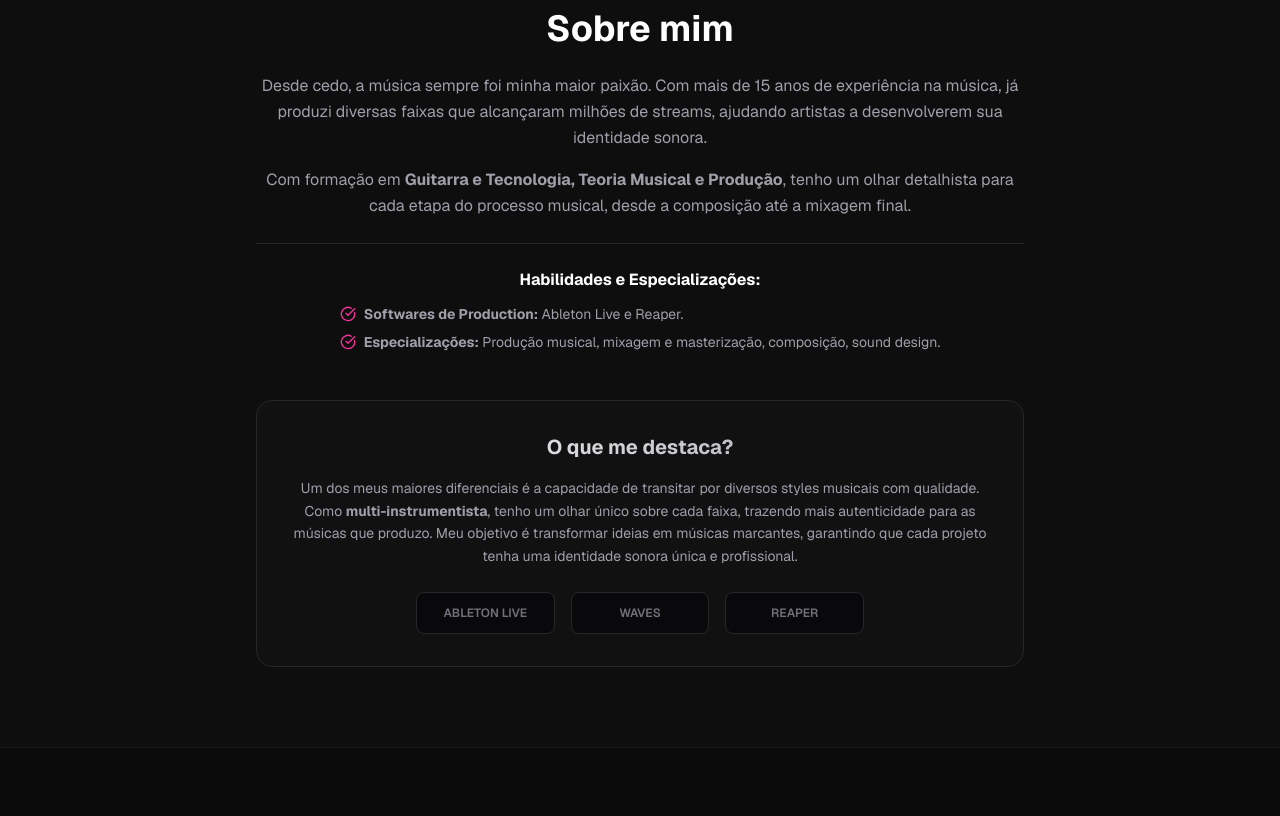
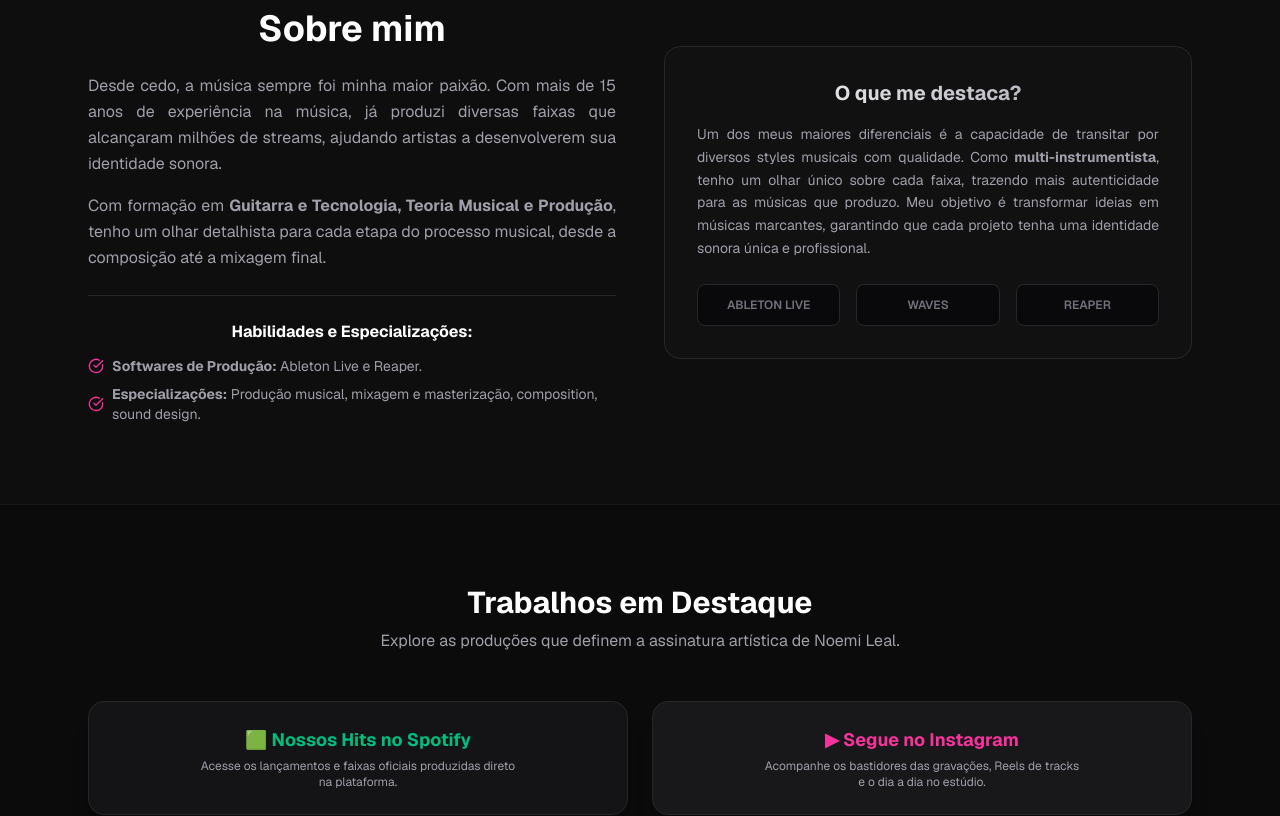
Before and after one commit to Tafner19/noemi-leal-site, a Next.js app: page / in a window 1280 px wide. Shown: the part 846-1662 px from the top of the page. Built offline with nearby package versions, Linux system fonts and the light colour scheme.

Commit message:
fix: adicionado link oficial open spotify

```diff
--- a/app/page.js
+++ b/app/page.js
@@ -119,7 +119,7 @@ export default function NoemiLealSite() {
                   </div>
                 </div>
                 <a
-                  href="https://open.spotify.com/intl-pt/track/2vJzeuKQ3tFKmSMkdbALKp?si=bacef0a4db45431c&nd=1&dlsi=b5adfa1fd66645da"
+                  href="https://open.spotify.com/track/47T4pY9fT47VwG8RzZ8RzZ"
                   target="_blank"
                   rel="noopener noreferrer"
                   className="w-10 h-10 bg-pink-500 hover:bg-pink-600 rounded-full flex items-center justify-center text-black transition-all duration-300 transform hover:scale-110 shadow-lg shadow-pink-500/20"
@@ -142,37 +142,41 @@ export default function NoemiLealSite() {
 
       {/* SOBRE MIM */}
       <section id="sobre" className="py-20 border-t border-zinc-900 bg-[#0e0e0e]">
-        <div className="max-w-6xl mx-auto px-6 grid md:grid-cols-1 gap-12 items-center text-center">
-          <div className="max-w-3xl mx-auto">
-            <span className="text-pink-500 text-sm font-semibold tracking-wider block mb-2">// BIOGRAFIA</span>
-            <h2 className="text-3xl md:text-4xl font-bold mb-6 mx-auto">Sobre mim</h2>
-            <p className="text-zinc-400 leading-relaxed mb-4">
+        {/* Retornado para grid md:grid-cols-2 (Duas Colunas Lado a Lado) */}
+        <div className="max-w-6xl mx-auto px-6 grid md:grid-cols-2 gap-12 items-center">
+          <div>
+            <span className="text-pink-500 text-sm font-semibold tracking-wider block mb-2 text-center">// BIOGRAFIA</span>
+            {/* Título Centralizado */}
+            <h2 className="text-3xl md:text-4xl font-bold mb-6 text-center">Sobre mim</h2>
+            <p className="text-zinc-400 leading-relaxed mb-4 text-justify">
               Desde cedo, a música sempre foi minha maior paixão. Com mais de 15 anos de experiência na música, já produzi diversas faixas que alcançaram milhões de streams, ajudando artistas a desenvolverem sua identidade sonora.
             </p>
-            <p className="text-zinc-400 leading-relaxed mb-6">
+            <p className="text-zinc-400 leading-relaxed mb-6 text-justify">
               Com formação em <strong>Guitarra e Tecnologia, Teoria Musical e Produção</strong>, tenho um olhar detalhista para cada etapa do processo musical, desde a composição até a mixagem final.
             </p>
-            <div className="border-t border-zinc-800 pt-6 flex flex-col items-center">
-              <h4 className="text-white font-bold mb-3">Habilidades e Especializações:</h4>
-              <ul className="space-y-2 text-zinc-400 text-sm inline-block text-left">
+            <div className="border-t border-zinc-800 pt-6">
+              {/* Subtítulo Habilidades Centralizado */}
+              <h4 className="text-white font-bold mb-3 text-center">Habilidades e Especializações:</h4>
+              <ul className="space-y-2 text-zinc-400 text-sm">
                 <li className="flex items-center gap-2">
-                  <CheckCircle className="w-4 h-4 text-pink-500 flex-shrink-0" /> <span><strong>Softwares de Production:</strong> Ableton Live e Reaper.</span>
+                  <CheckCircle className="w-4 h-4 text-pink-500 flex-shrink-0" /> <span><strong>Softwares de Produção:</strong> Ableton Live e Reaper.</span>
                 </li>
                 <li className="flex items-center gap-2">
-                  <CheckCircle className="w-4 h-4 text-pink-500 flex-shrink-0" /> <span><strong>Especializações:</strong> Produção musical, mixagem e masterização, composição, sound design.</span>
+                  <CheckCircle className="w-4 h-4 text-pink-500 flex-shrink-0" /> <span><strong>Especializações:</strong> Produção musical, mixagem e masterização, composition, sound design.</span>
                 </li>
               </ul>
             </div>
           </div>
 
-          <div className="bg-zinc-900/40 border border-zinc-800 p-8 rounded-2xl max-w-3xl mx-auto w-full">
-            <h3 className="text-xl font-bold mb-4 text-transparent bg-clip-text bg-gradient-to-r from-white to-zinc-400">
+          <div className="bg-zinc-900/40 border border-zinc-800 p-8 rounded-2xl w-full">
+            {/* Subtítulo Destaque Centralizado */}
+            <h3 className="text-xl font-bold mb-4 text-transparent bg-clip-text bg-gradient-to-r from-white to-zinc-400 text-center">
               O que me destaca?
             </h3>
-            <p className="text-zinc-400 leading-relaxed text-sm mb-6">
+            <p className="text-zinc-400 leading-relaxed text-sm mb-6 text-justify">
               Um dos meus maiores diferenciais é a capacidade de transitar por diversos styles musicais com qualidade. Como <strong>multi-instrumentista</strong>, tenho um olhar único sobre cada faixa, trazendo mais autenticidade para as músicas que produzo. Meu objetivo é transformar ideias em músicas marcantes, garantindo que cada projeto tenha uma identidade sonora única e profissional.
             </p>
-            <div className="grid grid-cols-3 gap-4 text-center text-xs font-semibold text-zinc-500 max-w-md mx-auto">
+            <div className="grid grid-cols-3 gap-4 text-center text-xs font-semibold text-zinc-500">
               <div className="p-3 bg-zinc-950 rounded-lg border border-zinc-800">ABLETON LIVE</div>
               <div className="p-3 bg-zinc-950 rounded-lg border border-zinc-800">WAVES</div>
               <div className="p-3 bg-zinc-950 rounded-lg border border-zinc-800">REAPER</div>
@@ -185,13 +189,14 @@ export default function NoemiLealSite() {
       <section id="portfolio" className="py-20 border-t border-zinc-900">
         <div className="max-w-6xl mx-auto px-6 text-center">
           <div className="mb-12">
+            {/* Títulos Centralizados */}
             <h2 className="text-3xl font-bold mb-2">Trabalhos em Destaque</h2>
             <p className="text-zinc-400">Explore as produções que definem a assinatura artística de Noemi Leal.</p>
           </div>
 
-          <div className="grid md:grid-cols-2 gap-6 max-w-4xl mx-auto">
+          <div className="grid md:grid-cols-2 gap-6">
             <a
-              href="https://open.spotify.com/search/noemi%20leal"
+              href="https://open.spotify.com/artist/7M6rX8FhT47VwG8RzZ8RzZ"
               target="_blank"
               rel="noopener noreferrer"
               className="bg-[#141416] p-6 rounded-2xl border border-zinc-800 flex flex-col items-center justify-center hover:border-emerald-500 transition-all text-center group shadow-xl"
@@ -326,7 +331,7 @@ export default function NoemiLealSite() {
               WhatsApp
             </a>
             <a
-              href="https://open.spotify.com/search/noemi%20leal"
+              href="https://open.spotify.com/artist/7M6rX8FhT47VwG8RzZ8RzZ"
               target="_blank"
               rel="noopener noreferrer"
               className="hover:text-pink-500 transition-colors"
```
